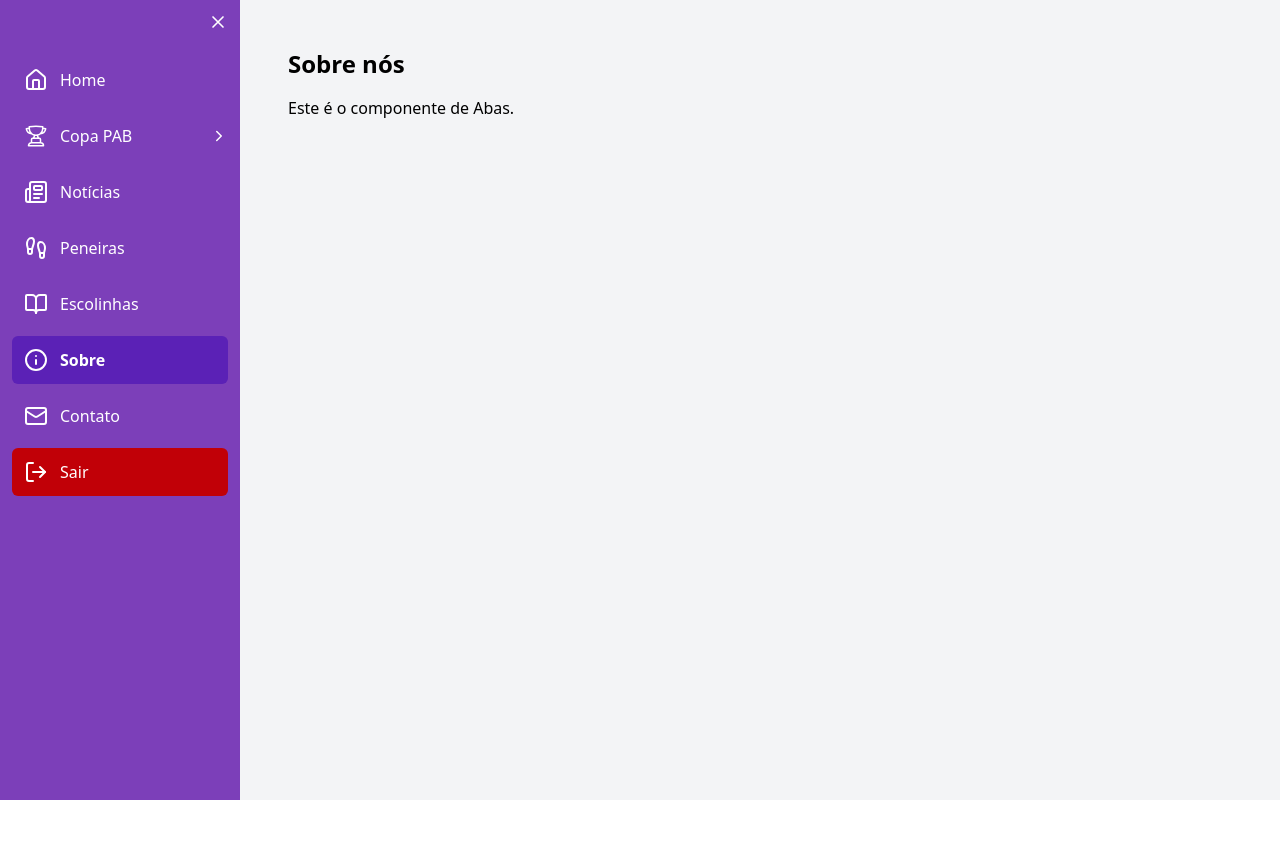
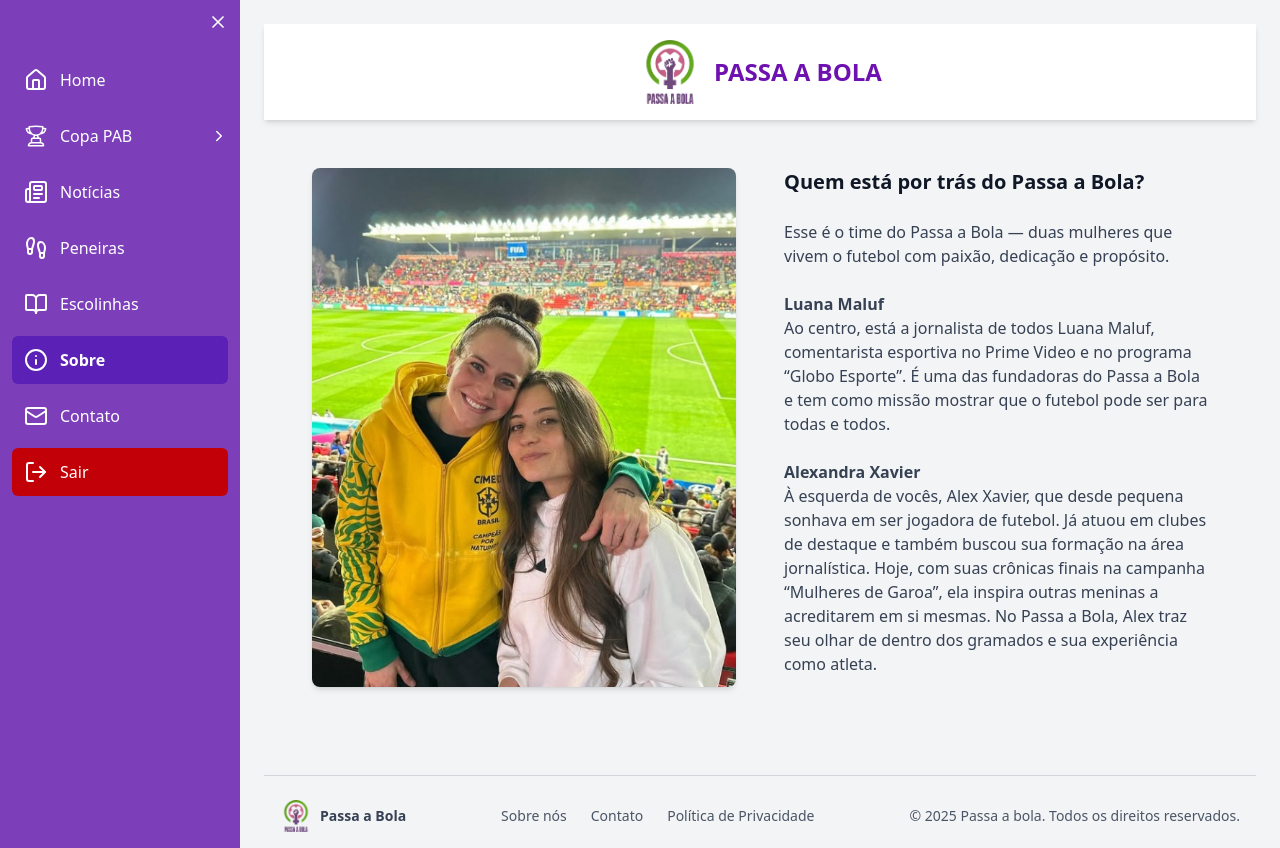
Before and after one commit to Challenge-Domina-No-Pe/Front-End, a React (Vite) app in the folder domina-no-pe/: page /sobre-nos in a window 1280 px wide. Before the commit the page ends 800 px from the top, so only its background shows below. Built offline with nearby package versions, Linux system fonts and the light colour scheme.

Commit message:
feat: Sobre nós

```diff
--- a/domina-no-pe/index.html
+++ b/domina-no-pe/index.html
@@ -5,7 +5,7 @@
     <link rel="icon" type="image/svg+xml" href="#" />
     <meta name="viewport" content="width=device-width, initial-scale=1.0" />
     <link rel="preconnect" href="https://fonts.googleapis.com">
-    <link rel="shortcut icon" href="./src/assets/Dominalogo.png" type="image/x-icon">
+    <link rel="shortcut icon" href="./src/assets/Passalogo.png" type="image/x-icon">
     <title>Domina no Pé</title>
   </head>
   <body>
--- a/domina-no-pe/src/pages/Sobrenos.jsx
+++ b/domina-no-pe/src/pages/Sobrenos.jsx
@@ -1,10 +1,63 @@
-import Tabs from "../components/Tabs";
+import logo from "../assets/Passalogo.png";
+import Footer from "../components/Footer";
+import sobre from "../assets/Sobre.jpeg"
 
 export default function SobreNos() {
   return (
-    <div className="p-6 flex-1 bg-gray-100">
-      <h1 className="text-2xl font-bold mb-4">Sobre nós</h1>
-      <Tabs />
+    <div className="flex flex-col min-h-screen bg-gray-100">
+      {/* Header */}
+      <header className="flex items-center justify-center bg-white shadow-md py-4">
+        <img src={logo} alt="Passa a Bola" className="w-16 h-16 mr-3" />
+        <h1 className="text-2xl font-bold text-purple-800">PASSA A BOLA</h1>
+      </header>
+
+      {/* Conteúdo */}
+      <main className="flex flex-1 items-center justify-center px-6 md:px-12 py-8">
+        <div className="grid grid-cols-1 md:grid-cols-2 gap-12 items-start max-w-6xl w-full">
+          {/* Imagem */}
+          <div className="flex justify-center">
+            <img
+              src={sobre}
+              alt="Equipe Passa a Bola"
+              className="rounded-lg shadow-md w-full max-w-md"
+            />
+          </div>
+
+          {/* Texto */}
+          <div>
+            <h2 className="text-xl font-semibold text-gray-900 mb-6">
+              Quem está por trás do Passa a Bola?
+            </h2>
+
+            <p className="text-gray-700 mb-6">
+              Esse é o time do Passa a Bola — duas mulheres que vivem o futebol
+              com paixão, dedicação e propósito.
+            </p>
+
+            {/* Luana */}
+            <p className="text-gray-700 mb-6">
+              <span className="font-semibold">Luana Maluf</span><br />
+              Ao centro, está a jornalista de todos Luana Maluf, comentarista
+              esportiva no Prime Video e no programa “Globo Esporte”. É uma das
+              fundadoras do Passa a Bola e tem como missão mostrar que o futebol
+              pode ser para todas e todos.
+            </p>
+
+            {/* Alexandra */}
+            <p className="text-gray-700">
+              <span className="font-semibold">Alexandra Xavier</span><br />
+              À esquerda de vocês, Alex Xavier, que desde pequena sonhava em ser
+              jogadora de futebol. Já atuou em clubes de destaque e também
+              buscou sua formação na área jornalística. Hoje, com suas crônicas
+              finais na campanha “Mulheres de Garoa”, ela inspira outras meninas
+              a acreditarem em si mesmas. No Passa a Bola, Alex traz seu olhar
+              de dentro dos gramados e sua experiência como atleta.
+            </p>
+          </div>
+        </div>
+      </main>
+
+      <Footer />
     </div>
   );
 }
```
Also changed, not shown: domina-no-pe/src/assets/Sobre.jpeg (added).
